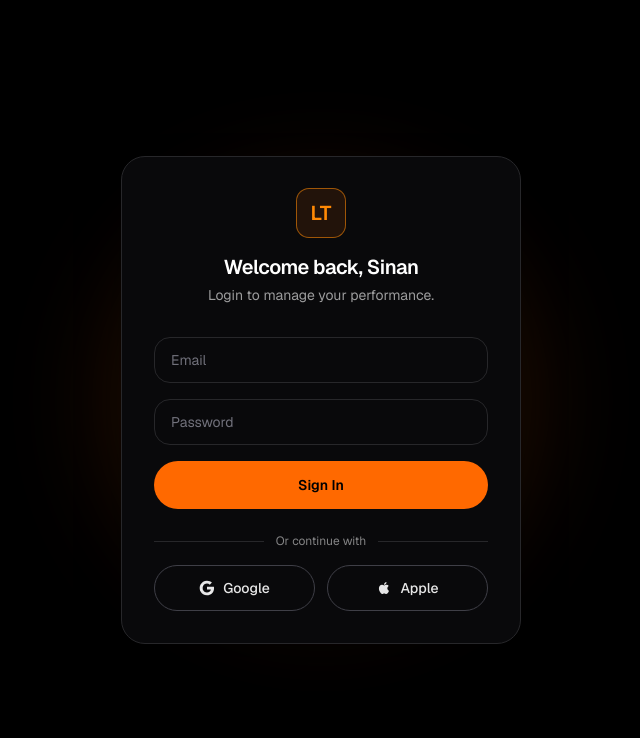
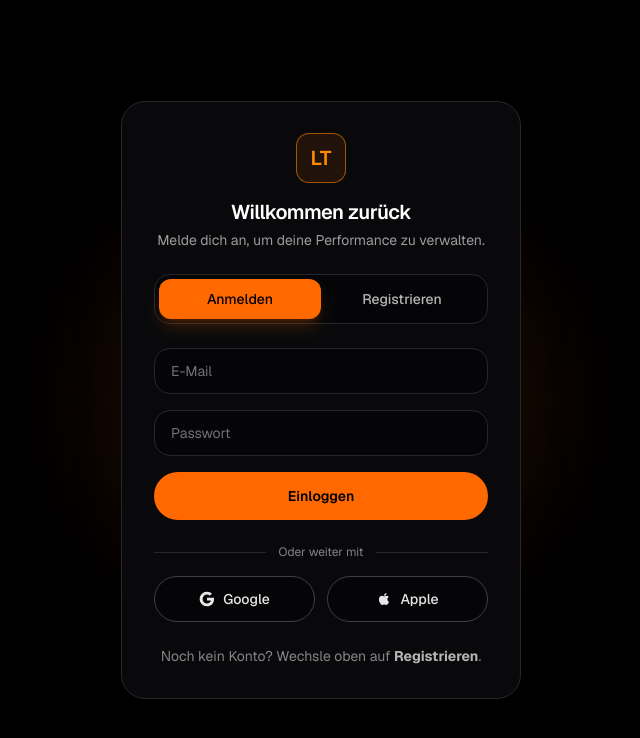
Before and after one commit to sinan-leadtr/leadtribute.io, a Next.js app: page /login in a window 1280 px wide. Shown: the top 738 px of the page, without its empty margins (319-959 px from the left). Built offline with nearby package versions, Linux system fonts and the light colour scheme.

Commit message:
Add email auth flow & park apple login

```diff
--- a/app/login/page.tsx
+++ b/app/login/page.tsx
@@ -6,38 +6,104 @@ import { toast } from "sonner";
 import { Loader2 } from "lucide-react";
 import { createClient } from "@/lib/supabase/client";
 
+type Tab = "login" | "signup";
+
+const inputBase =
+  "w-full rounded-2xl border border-zinc-800 bg-black/40 px-4 py-3 text-sm text-white placeholder:text-zinc-500 transition focus:border-orange-500 focus:outline-none focus:ring-2 focus:ring-orange-500/50 disabled:opacity-60";
+
 export default function LoginPage() {
   const router = useRouter();
+  const [tab, setTab] = useState<Tab>("login");
   const [isLoading, setIsLoading] = useState(false);
+  const [error, setError] = useState<string | null>(null);
 
-  async function handleSignIn(e: React.FormEvent) {
+  async function handleSignIn(e: React.FormEvent<HTMLFormElement>) {
     e.preventDefault();
+    setError(null);
     setIsLoading(true);
-    await new Promise((r) => setTimeout(r, 1500));
+
+    const form = e.currentTarget;
+    const email = (form.elements.namedItem("email") as HTMLInputElement)?.value?.trim() ?? "";
+    const password = (form.elements.namedItem("password") as HTMLInputElement)?.value ?? "";
+
+    try {
+      const supabase = createClient();
+      const { error: err } = await supabase.auth.signInWithPassword({ email, password });
+
+      if (err) {
+        console.error("[Login] signInWithPassword error:", err.message);
+        setError(err.message);
+        toast.error(err.message);
+        setIsLoading(false);
+        return;
+      }
+      toast.success("Eingeloggt. Weiterleitung…");
       router.push("/dashboard");
+    } catch (err) {
+      const message = err instanceof Error ? err.message : "Etwas ist schiefgelaufen.";
+      setError(message);
+      toast.error(message);
+      setIsLoading(false);
+    }
+  }
+
+  async function handleSignUp(e: React.FormEvent<HTMLFormElement>) {
+    e.preventDefault();
+    setError(null);
+    setIsLoading(true);
+
+    const form = e.currentTarget;
+    const email = (form.elements.namedItem("signup-email") as HTMLInputElement)?.value?.trim() ?? "";
+    const password = (form.elements.namedItem("signup-password") as HTMLInputElement)?.value ?? "";
+    const fullName = (form.elements.namedItem("fullName") as HTMLInputElement)?.value?.trim() ?? "";
+
+    try {
+      const supabase = createClient();
+      const { error: err } = await supabase.auth.signUp({
+        email,
+        password,
+        options: {
+          data: fullName ? { full_name: fullName } : undefined,
+        },
+      });
+
+      if (err) {
+        console.error("[Register] signUp error:", err.message);
+        setError(err.message);
+        toast.error(err.message);
+        setIsLoading(false);
+        return;
+      }
+      toast.success("Account erstellt! Weiterleitung…");
+      router.push("/dashboard");
+    } catch (err) {
+      const message = err instanceof Error ? err.message : "Etwas ist schiefgelaufen.";
+      setError(message);
+      toast.error(message);
+      setIsLoading(false);
+    }
   }
 
   async function handleGoogleLogin() {
     if (isLoading) return;
     setIsLoading(true);
     const supabase = createClient();
-    const { error } = await supabase.auth.signInWithOAuth({
+    const { error: err } = await supabase.auth.signInWithOAuth({
       provider: "google",
       options: {
         redirectTo: `${typeof window !== "undefined" ? window.location.origin : ""}/auth/callback`,
       },
     });
-    if (error) {
-      toast.error(error.message);
+    if (err) {
+      toast.error(err.message);
       setIsLoading(false);
       return;
     }
-    toast.info("Redirecting to Google…");
+    toast.info("Weiterleitung zu Google…");
   }
 
-  async function handleAppleLogin() {
-    if (isLoading) return;
-    toast("Apple Login coming soon.", { duration: 2500 });
+  function handleAppleLogin() {
+    toast("Apple Login kommt bald! Bitte nutze E-Mail.", { duration: 3500 });
   }
 
   return (
@@ -45,55 +111,85 @@ export default function LoginPage() {
       className="relative flex min-h-screen w-full items-center justify-center overflow-hidden bg-black text-white"
       style={{ backgroundColor: "#000000" }}
     >
-      {/* Dezenter orangener Blob im Hintergrund */}
       <div
         className="pointer-events-none absolute left-1/2 top-1/2 h-96 w-96 -translate-x-1/2 -translate-y-1/2 rounded-full bg-orange-500 opacity-20 blur-3xl"
         aria-hidden
       />
 
-      {/* Login-Card */}
       <div className="relative z-10 w-full max-w-[400px] rounded-3xl border border-zinc-800 bg-zinc-950 px-8 py-8 shadow-2xl shadow-black/50 transition-colors hover:border-orange-500/40 hover:shadow-[0_0_50px_-15px_rgba(249,115,22,0.2)] focus-within:border-orange-500/60">
-        {/* Header */}
-        <div className="mb-8 flex flex-col items-center text-center">
+        {/* Logo + Headline */}
+        <div className="mb-6 flex flex-col items-center text-center">
           <div className="mb-4 flex h-12 w-12 items-center justify-center rounded-xl bg-orange-500/10 ring-1 ring-orange-400/60">
             <span className="text-xl font-semibold text-orange-400">LT</span>
           </div>
           <h1 className="text-xl font-semibold tracking-tight text-white">
-            Welcome back, Sinan
+            {tab === "login" ? "Willkommen zurück" : "Account erstellen"}
           </h1>
           <p className="mt-1 text-sm text-white/60">
-            Login to manage your performance.
+            {tab === "login"
+              ? "Melde dich an, um deine Performance zu verwalten."
+              : "Starte mit Leadtribute durch."}
           </p>
         </div>
 
-        {/* Form */}
+        {/* Tabs */}
+        <div className="mb-6 flex rounded-2xl border border-zinc-800 bg-black/40 p-1">
+          <button
+            type="button"
+            onClick={() => { setTab("login"); setError(null); }}
+            className={`flex-1 rounded-xl py-2.5 text-sm font-medium transition ${
+              tab === "login"
+                ? "bg-orange-500 text-black shadow-lg shadow-orange-500/20"
+                : "text-white/70 hover:text-white hover:bg-white/5"
+            }`}
+          >
+            Anmelden
+          </button>
+          <button
+            type="button"
+            onClick={() => { setTab("signup"); setError(null); }}
+            className={`flex-1 rounded-xl py-2.5 text-sm font-medium transition ${
+              tab === "signup"
+                ? "bg-orange-500 text-black shadow-lg shadow-orange-500/20"
+                : "text-white/70 hover:text-white hover:bg-white/5"
+            }`}
+          >
+            Registrieren
+          </button>
+        </div>
+
+        {/* Login Form */}
+        {tab === "login" && (
           <form onSubmit={handleSignIn} className="space-y-4">
             <div>
-            <label htmlFor="email" className="sr-only">
-              Email
-            </label>
+              <label htmlFor="email" className="sr-only">E-Mail</label>
               <input
                 id="email"
+                name="email"
                 type="email"
-              placeholder="Email"
+                placeholder="E-Mail"
                 autoComplete="email"
                 disabled={isLoading}
-              className="w-full rounded-2xl border border-zinc-800 bg-zinc-950 px-4 py-3 text-sm text-white placeholder:text-zinc-500 transition focus:border-orange-500 focus:outline-none focus:ring-2 focus:ring-orange-500/50 disabled:opacity-60"
+                className={inputBase}
               />
             </div>
             <div>
-            <label htmlFor="password" className="sr-only">
-              Password
-            </label>
+              <label htmlFor="password" className="sr-only">Passwort</label>
               <input
                 id="password"
+                name="password"
                 type="password"
-              placeholder="Password"
+                placeholder="Passwort"
                 autoComplete="current-password"
                 disabled={isLoading}
-              className="w-full rounded-2xl border border-zinc-800 bg-zinc-950 px-4 py-3 text-sm text-white placeholder:text-zinc-500 transition focus:border-orange-500 focus:outline-none focus:ring-2 focus:ring-orange-500/50 disabled:opacity-60"
+                className={inputBase}
               />
             </div>
+            {error && (
+              <p className="text-sm text-red-400" role="alert">
+                {error}
+              </p>
+            )}
             <button
               type="submit"
               disabled={isLoading}
@@ -102,13 +198,75 @@ export default function LoginPage() {
               {isLoading ? (
                 <>
                   <Loader2 className="h-4 w-4 animate-spin" />
-                Loading...
+                  Wird angemeldet…
                 </>
               ) : (
-              "Sign In"
+                "Einloggen"
               )}
             </button>
           </form>
+        )}
+
+        {/* Sign Up Form */}
+        {tab === "signup" && (
+          <form onSubmit={handleSignUp} className="space-y-4">
+            <div>
+              <label htmlFor="fullName" className="sr-only">Name</label>
+              <input
+                id="fullName"
+                name="fullName"
+                type="text"
+                placeholder="Name"
+                autoComplete="name"
+                disabled={isLoading}
+                className={inputBase}
+              />
+            </div>
+            <div>
+              <label htmlFor="signup-email" className="sr-only">E-Mail</label>
+              <input
+                id="signup-email"
+                name="signup-email"
+                type="email"
+                placeholder="E-Mail"
+                autoComplete="email"
+                disabled={isLoading}
+                className={inputBase}
+              />
+            </div>
+            <div>
+              <label htmlFor="signup-password" className="sr-only">Passwort</label>
+              <input
+                id="signup-password"
+                name="signup-password"
+                type="password"
+                placeholder="Passwort"
+                autoComplete="new-password"
+                disabled={isLoading}
+                className={inputBase}
+              />
+            </div>
+            {error && (
+              <p className="text-sm text-red-400" role="alert">
+                {error}
+              </p>
+            )}
+            <button
+              type="submit"
+              disabled={isLoading}
+              className="flex w-full items-center justify-center gap-2 rounded-full bg-orange-500 px-6 py-3.5 text-sm font-semibold text-black transition hover:bg-orange-400 hover:shadow-[0_0_30px_-5px_rgba(249,115,22,0.4)] focus:outline-none focus:ring-2 focus:ring-orange-500 focus:ring-offset-2 focus:ring-offset-zinc-950 disabled:opacity-70"
+            >
+              {isLoading ? (
+                <>
+                  <Loader2 className="h-4 w-4 animate-spin" />
+                  Wird erstellt…
+                </>
+              ) : (
+                "Account erstellen"
+              )}
+            </button>
+          </form>
+        )}
 
         {/* Divider + Social */}
         <div className="mt-6">
@@ -117,7 +275,7 @@ export default function LoginPage() {
               <div className="w-full border-t border-zinc-800" />
             </div>
             <span className="relative bg-zinc-950 px-3 text-xs text-white/50">
-              Or continue with
+              Oder weiter mit
             </span>
           </div>
           <div className="mt-4 flex gap-3">
@@ -125,7 +283,7 @@ export default function LoginPage() {
               type="button"
               disabled={isLoading}
               onClick={handleGoogleLogin}
-              className="flex flex-1 items-center justify-center gap-2 rounded-full border border-zinc-700 bg-zinc-950 px-4 py-3 text-sm font-medium text-white/90 transition hover:border-orange-500/50 hover:bg-orange-500/10 hover:text-orange-400 disabled:opacity-60"
+              className="flex flex-1 items-center justify-center gap-2 rounded-full border border-zinc-700 bg-black/40 px-4 py-3 text-sm font-medium text-white/90 transition hover:border-orange-500/50 hover:bg-orange-500/10 hover:text-orange-400 disabled:opacity-60"
             >
               <GoogleIcon className="h-4 w-4 shrink-0" />
               Google
@@ -134,13 +292,22 @@ export default function LoginPage() {
               type="button"
               disabled={isLoading}
               onClick={handleAppleLogin}
-              className="flex flex-1 items-center justify-center gap-2 rounded-full border border-zinc-700 bg-zinc-950 px-4 py-3 text-sm font-medium text-white/90 transition hover:border-orange-500/50 hover:bg-orange-500/10 hover:text-orange-400 disabled:opacity-60"
+              className="flex flex-1 items-center justify-center gap-2 rounded-full border border-zinc-700 bg-black/40 px-4 py-3 text-sm font-medium text-white/90 transition hover:border-orange-500/50 hover:bg-orange-500/10 hover:text-orange-400 disabled:opacity-60"
             >
               <AppleIcon className="h-4 w-4 shrink-0" />
               Apple
             </button>
           </div>
         </div>
+
+        {/* Footer hint (optional) */}
+        <p className="mt-6 text-center text-sm text-white/50">
+          {tab === "login" ? (
+            <>Noch kein Konto? Wechsle oben auf <strong className="text-white/70">Registrieren</strong>.</>
+          ) : (
+            <>Bereits Konto? Wechsle oben auf <strong className="text-white/70">Anmelden</strong>.</>
+          )}
+        </p>
       </div>
     </div>
   );
@@ -159,13 +326,8 @@ function GoogleIcon({ className }: { className?: string }) {
 
 function AppleIcon({ className }: { className?: string }) {
   return (
-    <svg
-      className={className}
-      viewBox="0 0 24 24"
-      fill="currentColor"
-      aria-hidden
-    >
-      <path d="M17.05 20.28c-.98.95-2.05.8-3.08.35-1.09-.46-2.09-.48-3.24 0-1.44.62-2.2.44-3.06-.35C2.79 15.25 3.51 7.59 9.05 7.31c1.35.07 2.29.74 3.08.8 1.18-.24 2.31-.93 3.57-.84 1.51.12 2.65.72 3.4 1.8-3.12 1.87-2.38 5.98.48 7.13-.57 1.5-1.31 2.99-2.54 4.09l.01-.01zM12.03 7.25c-.15-2.23 1.66-4.07 3.74-4.25.29 2.58-2.34 4.5-3.74 4.25z" fill="currentColor" />
+    <svg className={className} viewBox="0 0 24 24" fill="currentColor" aria-hidden>
+      <path d="M17.05 20.28c-.98.95-2.05.8-3.08.35-1.09-.46-2.09-.48-3.24 0-1.44.62-2.2.44-3.06-.35C2.79 15.25 3.51 7.59 9.05 7.31c1.35.07 2.29.74 3.08.8 1.18-.24 2.31-.93 3.57-.84 1.51.12 2.65.72 3.4 1.8-3.12 1.87-2.38 5.98.48 7.13-.57 1.5-1.31 2.99-2.54 4.09l.01-.01zM12.03 7.25c-.15-2.23 1.66-4.07 3.74-4.25.29 2.58-2.34 4.5-3.74 4.25z" />
     </svg>
   );
 }
```
Lines whose indentation alone changed are shown as unchanged.
